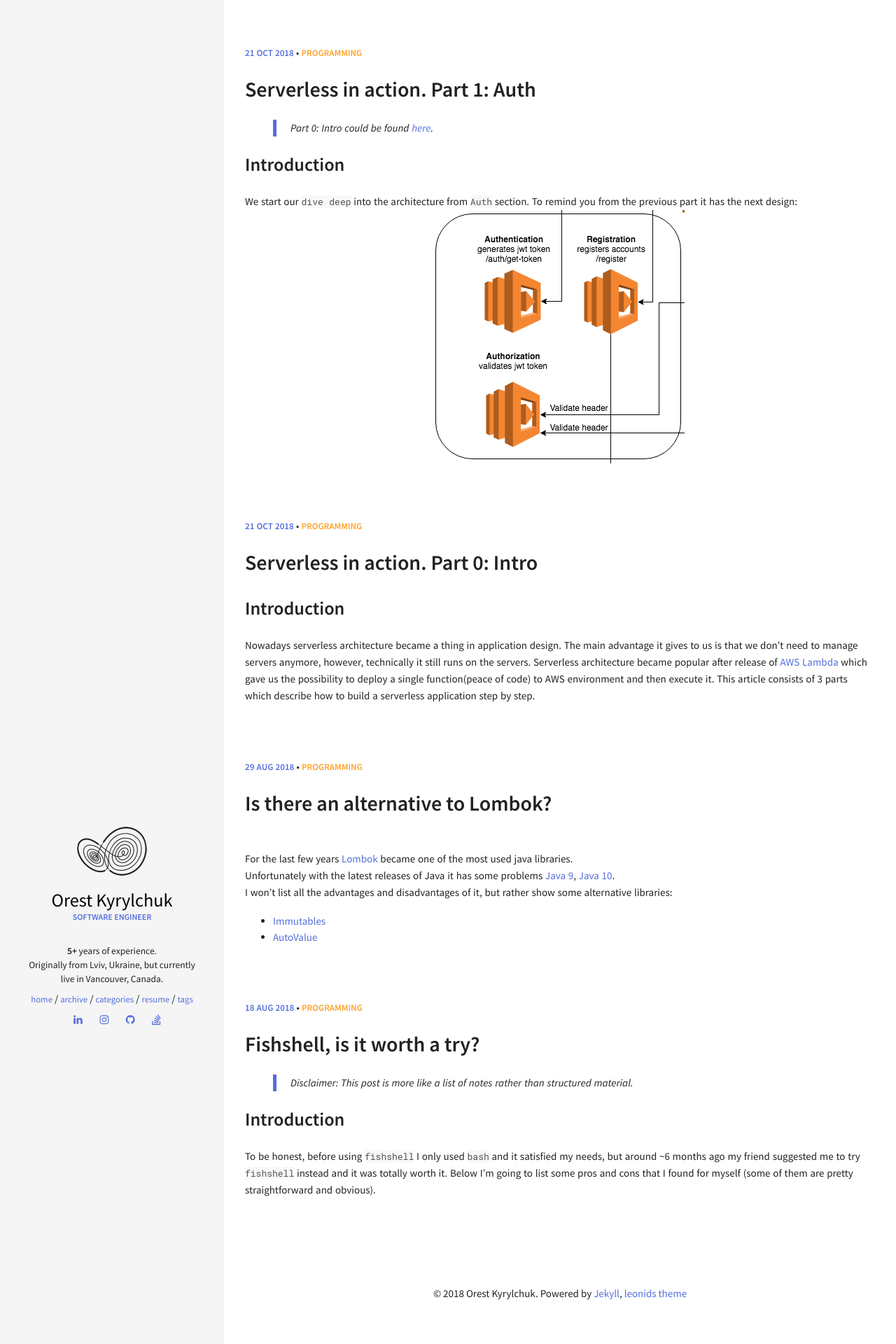
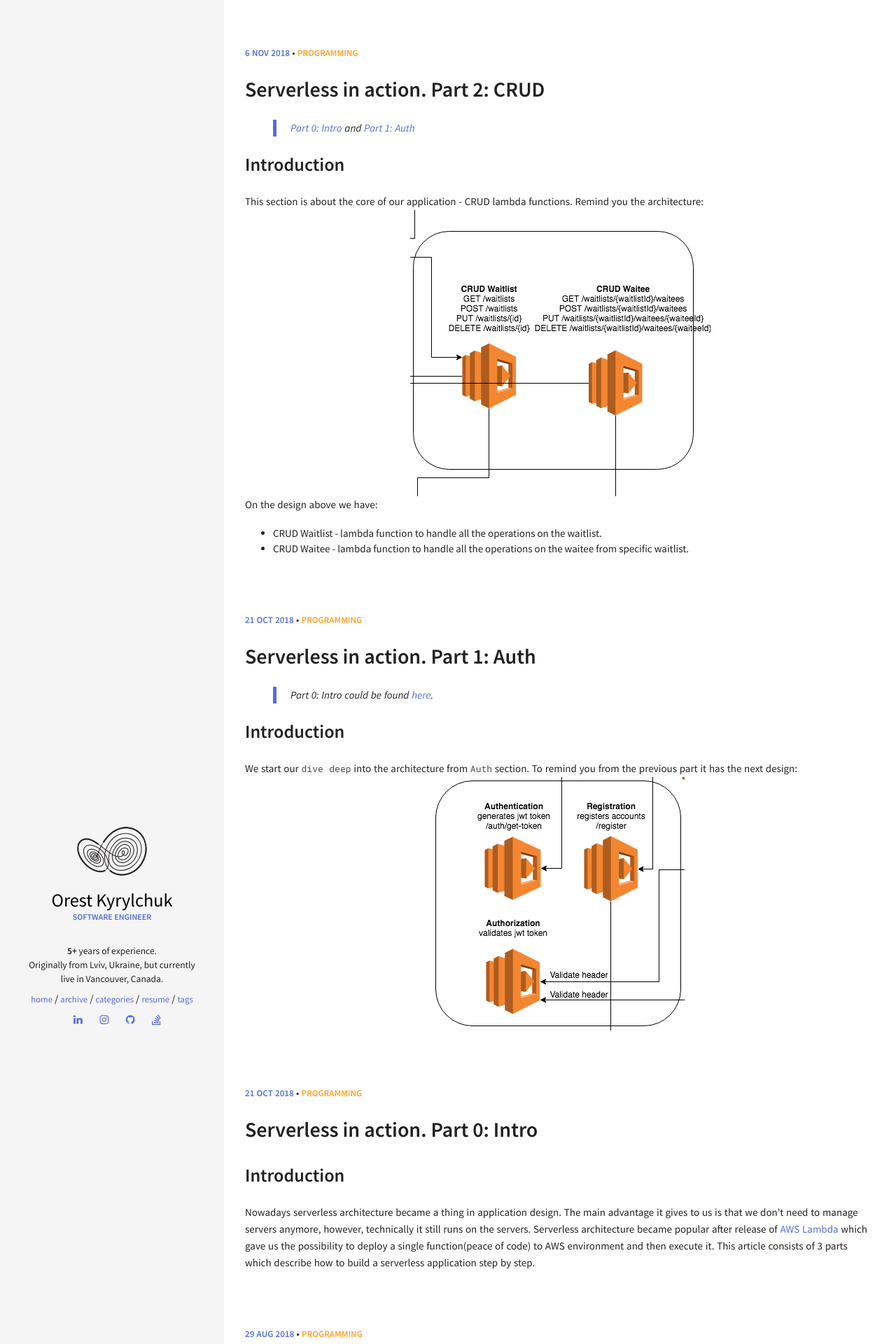
Before and after one commit to korest/korest.github.io, a Jekyll site: the page built from index.html, in a window 1280 px wide. Shown: the top 1920 px of the page at 70% size. Built offline with Jekyll 4.4.1, drawn with Linux system fonts in a browser that asks for light colours; the list of posts is cut into pages by our own code; some of the changed lines change nothing that is shown.

Commit message:
Added Serverless In Action Part 2

````diff
--- a/_posts/2018-10-21-serverless-in-action-part-1.md
+++ b/_posts/2018-10-21-serverless-in-action-part-1.md
@@ -436,8 +436,8 @@ Conclusion
 ----
 Using Golang for lambda functions is pretty smooth. It's pretty easy to find some help and needed libraries on the Internet.
 In the beginning, it was a bit hard to get used to syntax after Java world, but after some time development is fast enough.
-All the logic is covered with unit tests. Everything could be found in my [github repository](https://github.com/korest/WaitlistAppAuthLambdas).
+All the logic is covered with unit tests. Everything could be found on my [github repository](https://github.com/korest/WaitlistAppAuthLambdas).
 
 What's next?
-* [Part 2: CRUD]()
+* [Part 2: CRUD](https://orestkyrylchuk.com/serverless-in-action-part-2)
 * [Part 3: Notifications]()
--- /dev/null
+++ b/_posts/2018-10-24-serverless-in-action-part-2.md
@@ -0,0 +1,430 @@
+---
+layout: post
+title:  "Serverless in action. Part 2: CRUD"
+date:   2018-11-06 23:00:00
+tags: [serverless, kotlin, aws, lambda]
+categories: [Programming]
+comments: true
+---
+
+> [Part 0: Intro](https://orestkyrylchuk.com/serverless-in-action-part-0) and [Part 1: Auth](https://orestkyrylchuk.com/serverless-in-action-part-1)
+
+Introduction
+----
+This section is about the core of our application - CRUD lambda functions. Remind you the architecture:
+![](assets/images/serverless-in-action/crud.png)
+On the design above we have:
+* CRUD Waitlist - lambda function to handle all the operations on the waitlist.
+* CRUD Waitee - lambda function to handle all the operations on the waitee from specific waitlist.
+<!--more-->
+
+For these two lambda functions, I have chosen a relatively new language from Java world which becomes more popular from day to day.
+Greetings to [Kotlin](https://kotlinlang.org/). I'm not experienced in it, so it's a good chance to improve my knowledge.
+Comparing to Go, Kotlin has bigger binary file and slower cold start. There are solutions for each of these problems, but I won't talk about them.
+
+We have the same `serverless.yaml` file for both lambda functions.
+```yaml
+service: CrudLambdas
+
+provider:
+  name: aws
+  runtime: java8
+
+  stage: dev
+  region: us-west-2
+  memorySize: 512
+```
+It starts with almost the same definition as for Auth lambda functions however, there are two differences:
+* Runtime is set to `java8`, as there is no `kotlin` native support from AWS lambda, but it compiles to the same bytecode as Java, so it's possible to run it on Java's runtime.
+* Memory size is set to `512`, because if we set less than that, unfortunately, it fails with `OutOfMemoryException` during the start,
+  I believe some tricks could be done to decrease the memory, but it requires time for investigation/analysis.
+
+In custom section we have a few items:
+```yaml
+custom:
+  authorizationLambdaName: AuthLambdas-${self:provider.stage}-Authorization
+  authorizationLambdaArn: AuthLambdas-${self:provider.stage}.AuthorizationLambdaFunctionQualifiedArn
+  accountIdIndexName: AccountIdIndex
+  waitlistIdIndexName: WaitlistIdIndex
+```
+I will show the usage of each later.
+
+Let's define our DynamoDb table for waitlist:
+```yaml
+WaitlistsTable:
+  Type: AWS::DynamoDB::Table
+  Properties:
+    TableName: Waitlists
+    AttributeDefinitions:
+    - AttributeName: id
+      AttributeType: S
+    - AttributeName: accountId
+      AttributeType: S
+    KeySchema:
+    - AttributeName: id
+      KeyType: HASH
+    - AttributeName: accountId
+      KeyType: RANGE
+    ProvisionedThroughput:
+      ReadCapacityUnits: 1
+      WriteCapacityUnits: 1
+    GlobalSecondaryIndexes:
+    - IndexName: ${self:custom.accountIdIndexName}
+      KeySchema:
+      - AttributeName: accountId
+        KeyType: HASH
+      Projection:
+        ProjectionType: ALL
+      ProvisionedThroughput:
+        ReadCapacityUnits: 1
+        WriteCapacityUnits: 1
+```
+* It has two key attributes HASH = `id` and RANGE = `accountId`.
+* It has GSI with the name `${self:custom.accountIdIndexName}` from the custom keys section.
+  This index is used to get all waitlists for the account.
+* It has RCUs and WCUs set to `1` just for development purpose.
+
+Kotlin entity for our `Waitlists` table:
+```kotlin
+data class Waitlist(@JsonProperty(ID) val id: String,
+                    @JsonProperty(ACCOUNT_ID) val accountId: String,
+                    @JsonProperty(NAME) val name: String,
+                    @JsonProperty(DESCRIPTION) val description: String = "") {
+    companion object {
+        const val ID = "id"
+        const val ACCOUNT_ID = "accountId"
+        const val NAME = "name"
+        const val DESCRIPTION = "description"
+    }
+}
+```
+It's the classic `data class` with the default value for `description` which is not required.
+
+To handle our requests from API Gateway we have abstract `CrudHandler`:
+```kotlin
+abstract class CrudHandler : RequestHandler<AwsProxyRequest, ApiGatewayResponse> {
+    override fun handleRequest(input: AwsProxyRequest, context: Context): ApiGatewayResponse {
+        LOG.info("Request received body: ${input.body} " +
+                "path: ${input.pathParameters} query: ${input.queryStringParameters}")
+
+        return getHttpHandlers()[input.httpMethod]?.handle(input.requestContext.authorizer.principalId, input)
+                ?: ApiGatewayResponse.build {
+                    statusCode = 405
+                    objectBody = MessageResponse("Method not supported")
+                }
+    }
+
+    abstract fun getHttpHandlers(): Map<String, HttpHandler>
+}
+```
+* It gets the `HttpHandler` from the defined map of `httpHandlers` based on `httpMethod` from the request.
+* `input.requestContext.authorizer.principalId` is an `accountId` which is being set in custom authorizer function.
+* There are two implementations of `CrudHandler` for `Waitlist` and `Waitee`.
+* You might have noticed that there is `AwsProxyRequest` as an input. I copied it from [awslabs](https://github.com/awslabs/aws-serverless-java-container/blob/master/aws-serverless-java-container-core/src/main/java/com/amazonaws/serverless/proxy/model/AwsProxyRequest.java)
+  repository as it was not present in the current version of `aws-lambda-java` sdk. It gives us the right structure to get `input.requestContext.authorizer.principalId` from the request.
+
+Now let's continue with the implementation of `handlers`. The first one would be `GetHandler`.
+It returns all waitlists of the account and has two steps:
+* Get waitlists from the database by `accountId` with the next query:
+```kotlin
+val querySpec = QuerySpec()
+        .withKeyConditionExpression("${Waitlist.ACCOUNT_ID} = :accId")
+        .withProjectionExpression("${Waitlist.ID}, #name, ${Waitlist.DESCRIPTION}")
+        .withNameMap(
+                NameMap()
+                        .with("#name", Waitlist.NAME)
+        )
+        .withValueMap(
+                ValueMap()
+                        .withString(":accId", accountId)
+        )
+```
+* Return the result:
+```kotlin
+val waitlistsJson = waitlistsAccountIdIndex.query(querySpec)
+        .joinToString(prefix = "[", postfix = "]") {
+            it.toJSON()
+        }
+return ApiGatewayResponse.build {
+    statusCode = 200
+    rawBody = waitlistsJson
+}
+```
+As it's already stored in JSON format we would just return it as array.
+
+Then we have `PostHandler` which creates a new waitlist for the account:
+```kotlin
+val waitlistRequest = OBJECT_MAPPER.readValue(event.body, WaitlistRequest::class.java)
+val waitlistId = UUID.randomUUID().toString().substring(0, 8) // eight characters ID
+
+val putSpec = Item().withPrimaryKey(Waitlist.ID, waitlistId, Waitlist.ACCOUNT_ID, accountId)
+        .withString(Waitlist.NAME, waitlistRequest.name)
+        .withString(Waitlist.DESCRIPTION, waitlistRequest.description)
+waitlistsTable.putItem(putSpec)
+
+return ApiGatewayResponse.build {
+    statusCode = 201
+    objectBody = MessageResponse("Waitlist with id: '$waitlistId' was created")
+}
+```
+It reads new waitlist data, then generates an `ID` for it and saves into database.
+
+`PutHandler` updates existing waitlist in the database:
+```kotlin
+val waitlistId = event.pathParameters?.get(PATH_WAITLIST_ID)
+        ?: throw IllegalArgumentException("Waitlist id is null")
+val waitlistRequest = OBJECT_MAPPER.readValue(event.body, WaitlistRequest::class.java)
+
+val updateSpec = UpdateItemSpec()
+        .withPrimaryKey(Waitlist.ID, waitlistId, Waitlist.ACCOUNT_ID, accountId)
+        .withUpdateExpression("set #name = :name, ${Waitlist.DESCRIPTION} = :desc")
+        .withNameMap(
+                NameMap()
+                        .with("#name", Waitlist.NAME)
+        )
+        .withValueMap(
+                ValueMap()
+                        .withString(":name", waitlistRequest.name)
+                        .withString(":desc", waitlistRequest.description)
+        )
+        .withReturnValues(ReturnValue.NONE)
+
+waitlistsTable.updateItem(updateSpec)
+
+return ApiGatewayResponse.build {
+    statusCode = 204
+    objectBody = MessageResponse("Waitlist with id: '$waitlistId' was updated")
+}
+```
+* Request body is parsed into `WaitlistRequest` entity.
+* `waitlistId` is retrieved from the path.
+* `description` is updated using `UpdateItemSpec` query.
+
+The last, but not the least is `DeleteHandler` which just deletes the waitlist by id:
+```kotlin
+val waitlistId = event.pathParameters?.get(PATH_WAITLIST_ID)
+        ?: throw IllegalArgumentException("Waitlist id is null")
+val deleteSpec = DeleteItemSpec()
+        .withPrimaryKey(Waitlist.ID, waitlistId, Waitlist.ACCOUNT_ID, accountId)
+
+waitlistsTable.deleteItem(deleteSpec)
+
+return ApiGatewayResponse.build {
+    statusCode = 204
+    objectBody = MessageResponse("Waitlist with id: $waitlistId was deleted")
+}
+```
+
+That's basically it, the simplest CRUD API. We can find similar code for Waitee CRUD operations.
+I will only show `POST` handler as it creates the Waitee.
+
+Entity for `Waitee` table:
+```kotlin
+data class Waitee(@JsonProperty(ID) val id: String,
+                  @JsonProperty(WAITLIST_ID) val waitlistId: String,
+                  @JsonProperty(NAME) val name: String,
+                  @JsonProperty(PHONE_NUMBER) val phoneNumber: String,
+                  @JsonProperty(NOTIFY_AT) val notifyAt: Long,
+                  @JsonProperty(NOTIFIED_AT) val notifiedAt: Long,
+                  @JsonProperty(TIME_TO_LIVE) val timeToLive: Long) {
+    companion object {
+        const val ID = "id"
+        const val WAITLIST_ID = "waitlistId"
+        const val NAME = "name"
+        const val PHONE_NUMBER = "phoneNumber"
+        const val NOTIFY_AT = "notifyAt"
+        const val NOTIFIED_AT = "notifiedAt"
+        const val TIME_TO_LIVE = "timeToLive"
+    }
+}
+```
+
+And here is `POST` itself:
+```kotlin
+val waiteeRequest = OBJECT_MAPPER.readValue(event.body, WaiteePostRequest::class.java)
+val waiteeId = UUID.randomUUID().toString().substring(0, 8) // eight characters ID
+
+val notifyAtEpochMillis = ZonedDateTime.now(ZoneOffset.UTC)
+        .plusMinutes(waiteeRequest.notifyIn)
+        .truncatedTo(ChronoUnit.MINUTES)
+        .toInstant()
+        .toEpochMilli()
+
+val timeToLive = ZonedDateTime.now(ZoneOffset.UTC)
+        .plusHours(24)
+        .toInstant()
+        .epochSecond
+
+val putSpec = Item().withPrimaryKey(Waitee.ID, waiteeId, Waitee.WAITLIST_ID, waitlistId)
+        .withString(Waitee.NAME, waiteeRequest.name)
+        .withString(Waitee.PHONE_NUMBER, waiteeRequest.phoneNumber)
+        .withLong(Waitee.NOTIFY_AT, notifyAtEpochMillis)
+        .withLong(Waitee.TIME_TO_LIVE, timeToLive)
+
+waiteesTable.putItem(putSpec)
+
+return ApiGatewayResponse.build {
+    statusCode = 201
+    objectBody = MessageResponse("Waitee with id: '$waiteeId' was created")
+}
+```
+* `notifyAtEpochMillis` is set with the time when the waitee should be notified.
+* `timeToLive` is set to 24 hours, to clean up old waitees.
+
+IAM Role for both lambda functions has next permissions:
+```yaml
+CrudLambdaRole:
+  Type: AWS::IAM::Role
+  Properties:
+    RoleName: CrudLambdaRole
+    AssumeRolePolicyDocument:
+      Version: "2012-10-17"
+      Statement:
+      - Effect: Allow
+        Principal:
+          Service:
+          - lambda.amazonaws.com
+        Action: sts:AssumeRole
+    Policies:
+    - PolicyName: MyDefaultPolicy
+      PolicyDocument:
+        Version: "2012-10-17"
+        Statement:
+        - Effect: Allow
+          Action:
+          - dynamodb:Query
+          - dynamodb:GetItem
+          - dynamodb:PutItem
+          - dynamodb:UpdateItem
+          - dynamodb:DeleteItem
+          Resource:
+            Fn::GetAtt:
+            - WaitlistsTable
+            - Arn
+        - Effect: Allow
+          Action:
+          - dynamodb:Query
+          Resource:
+            Fn::Join:
+            - "/"
+            - - Fn::GetAtt:
+                - WaitlistsTable
+                - Arn
+              - "index"
+              - "*"
+        - Effect: Allow
+          Action:
+          - lambda:InvokeFunction
+          Resource:
+            Fn::Join:
+            - ":"
+            - - "arn:aws:lambda"
+              - Ref: AWS::Region
+              - Ref: AWS::AccountId
+              - "function"
+              - ${self:custom.authorizationLambdaName}
+        - Effect: Allow
+          Action:
+          - logs:CreateLogGroup
+          - logs:CreateLogStream
+          - logs:PutLogEvents
+          Resource:
+            Fn::Join:
+            - ":"
+            - - "arn:aws:logs"
+              - Ref: AWS::Region
+              - Ref: AWS::AccountId
+              - "log-group:/aws/lambda/*:*:*"
+```
+1. Access to DynamoDb operations with table and index.
+2. Access to custom authorizer lambda function.
+3. Access to CloudWatch operations.
+
+Finally both lambda functions definition:
+```yaml
+functions:
+  WaitlistCrudHandler:
+    handler: com.korest.lambda.WaitlistCrudHandler
+    role: CrudLambdaRole
+    events:
+    - http:
+        path: /waitlists
+        method: get
+        cors: true
+        authorizer: ${cf:${self:custom.authorizationLambdaArn}}
+    - http:
+        path: /waitlists
+        method: post
+        cors: true
+        authorizer: ${cf:${self:custom.authorizationLambdaArn}}
+    - http:
+        path: /waitlists/{waitlistId}
+        method: put
+        cors: true
+        authorizer: ${cf:${self:custom.authorizationLambdaArn}}
+    - http:
+        path: /waitlists/{waitlistId}
+        method: delete
+        cors: true
+        authorizer: ${cf:${self:custom.authorizationLambdaArn}}
+    environment:
+      region: ${self:provider.region}
+      waitlistsTableName:
+        Ref: WaitlistsTable
+      accountIdIndexName: ${self:custom.accountIdIndexName}
+  WaiteeCrudHandler:
+      handler: com.korest.lambda.WaiteeCrudHandler
+      role: CrudLambdaRole
+      events:
+      - http:
+          path: /waitlists/{waitlistId}/waitees
+          method: get
+          cors: true
+          authorizer: ${cf:${self:custom.authorizationLambdaArn}}
+      - http:
+          path: /waitlists/{waitlistId}/waitees
+          method: post
+          cors: true
+          authorizer: ${cf:${self:custom.authorizationLambdaArn}}
+      - http:
+          path: /waitlists/{waitlistId}/waitees/{waiteeId}
+          method: put
+          cors: true
+          authorizer: ${cf:${self:custom.authorizationLambdaArn}}
+      - http:
+          path: /waitlists/{waitlistId}/waitees/{waiteeId}
+          method: delete
+          cors: true
+          authorizer: ${cf:${self:custom.authorizationLambdaArn}}
+      environment:
+        region: ${self:provider.region}
+        waitlistsTableName:
+          Ref: WaitlistsTable
+        waiteesTableName:
+          Ref: WaiteesTable
+        waitlistIdIndexName: ${self:custom.waitlistIdIndexName}
+```
+All the operations `GET/POST/PUT/DELETE` are defined with a custom authorizer and a few environment variables.
+
+Build & Deploy
+----
+To build our functions we execute `./gradlew shadowJar` which generates an artifact build/libs/WaitlistAppCrudLambdas-dev-all.jar
+We reference it in `serverless.yaml` as following:
+```yaml
+package:
+  artifact: build/libs/WaitlistAppCrudLambdas-dev-all.jar
+```
+After we execute `sls deploy --verbose` we see next output:
+![](assets/images/serverless-in-action/crud_deploy.png)
+* Eight endpoints were generated for `Waitlist` and `Waitee` lambda functions.
+* Outputs from the stack such as lambda functions arns and s3 bucket name created by serverless framework.
+
+Conclusion
+----
+It was relatively easy to build CRUD API with the lambda function.
+In the real-world conditions, we would probably split operations to different lambda function as the load is not even.
+Using `kotlin` was fun, somehow the same as `java` with some syntax sugar. It's very easy to get used to the new syntax.
+Everything could be found on my [github repository](https://github.com/korest/WaitlistAppCrudLambdas).
+
+What's next?
+* [Part 3: Notifications]()
````
Also changed, not shown: assets/images/serverless-in-action/crud.png (added), 1 other file.
